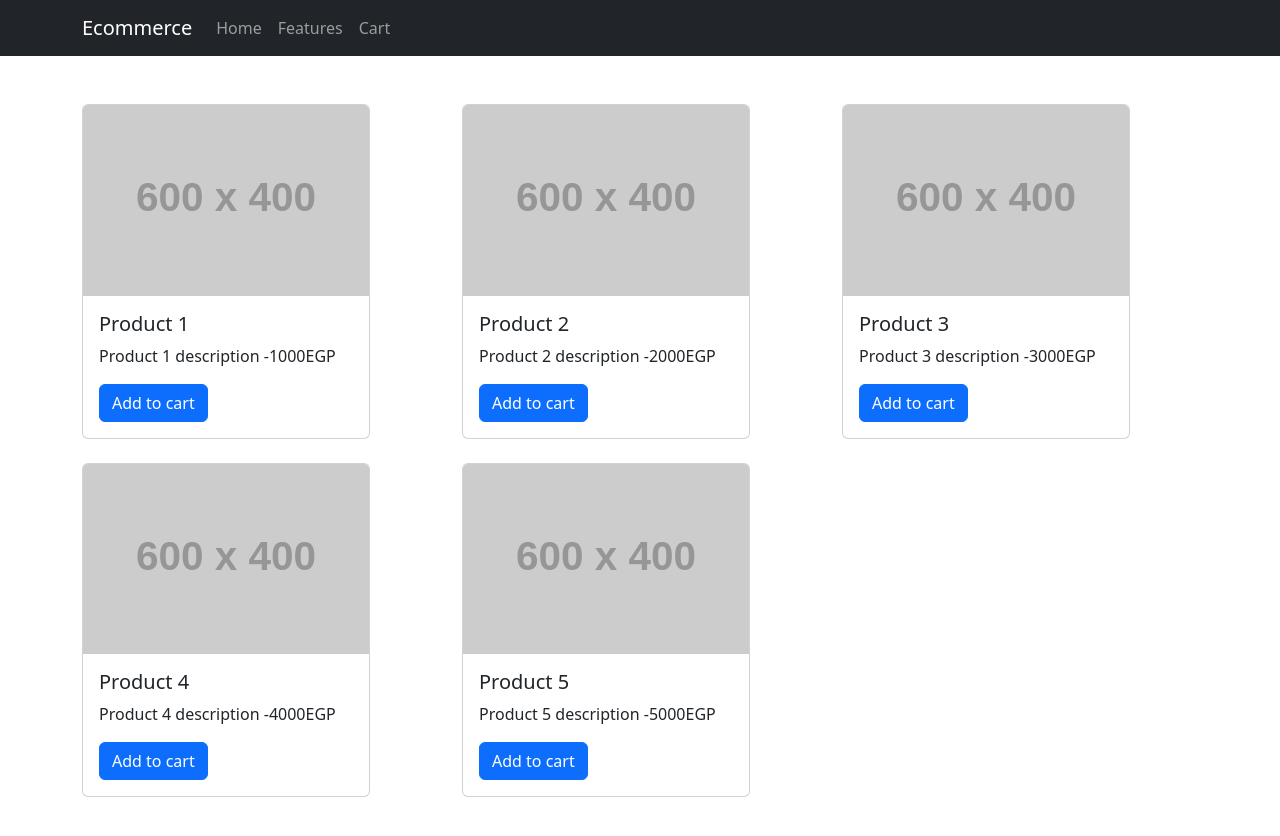
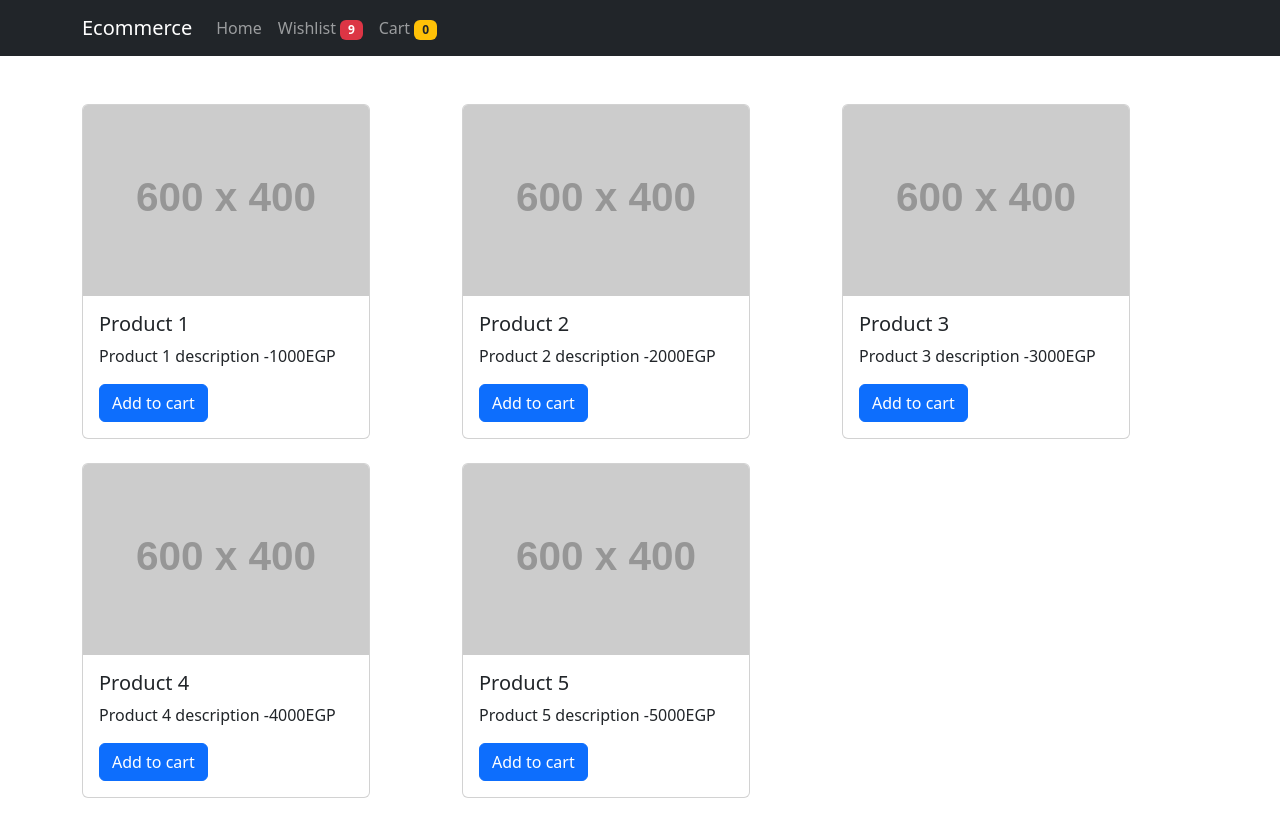
Before and after one commit to MohammadKhallaf/g-two-ecommerce, a React (Create React App) app: page / in a window 1280 px wide. Shown: the top 836 px of the page. Built offline with nearby package versions, Linux system fonts and the light colour scheme.

Commit message:
end of 9 sept session

```diff
--- a/src/App.js
+++ b/src/App.js
@@ -1,19 +1,53 @@
 import { BrowserRouter, Route, Routes } from "react-router-dom";
 import CustomNavbar from "./components/CustomNavbar";
 import ProductList from "./pages/ProductList";
+import CartPage from "./pages/CartPage";
+import "./App.css";
+import { useState } from "react";
+import { CartContext } from "./CartContext";
 
-import "./App.css";
 function App() {
+  const [cart, setCart] = useState([]);
+  const addToCart = (product) => {
+    // prevState === cart state (on the exact previous render)
+    setCart((prevState) => {
+      // add item to array
+      //! prevState.push(product); dont use the original array
+      // update the same original array
+      //  to update state -> should return a new array
+      // --------------------------------------------------- //
+
+      //1. check if the product is already in the cart
+      //2. add +1 to the qty
+      //3.  if not --> add to the cart with qty = 1
+      // 1. CHECK if exists
+      const idx = prevState.findIndex((item) => item.id === product.id);
+      if (idx > -1) {
+        // if exists
+        const currentProduct = prevState[idx];
+        currentProduct.qty += 1;
+
+        return [...prevState];
+      } else {
+        const newProduct = { ...product, qty: 1 };
+        return [...prevState, newProduct];
+      }
+    });
+  };
+
   return (
+    <CartContext.Provider value={{ cart, addToCart }}>
       <BrowserRouter>
         <div>
           <CustomNavbar />
 
           <Routes>
             <Route path="/" element={<ProductList />} />
+            <Route path="cart" element={<CartPage />} />
           </Routes>
         </div>
       </BrowserRouter>
+    </CartContext.Provider>
   );
 }
 
--- /dev/null
+++ b/src/CartContext.js
@@ -0,0 +1,3 @@
+import { createContext } from "react";
+
+export const CartContext = createContext();
--- a/src/components/CustomNavbar.jsx
+++ b/src/components/CustomNavbar.jsx
@@ -1,16 +1,30 @@
 import Container from "react-bootstrap/Container";
 import Nav from "react-bootstrap/Nav";
 import Navbar from "react-bootstrap/Navbar";
+import { Link } from "react-router-dom";
+import Badge from "react-bootstrap/Badge";
+import { useContext } from "react";
+import { CartContext } from "../CartContext";
 
 function CustomNavbar() {
+  const { cart, addToCart } = useContext(CartContext);
   return (
     <Navbar bg="dark" data-bs-theme="dark">
       <Container>
-        <Navbar.Brand href="#home">Ecommerce</Navbar.Brand>
+        <Navbar.Brand as={Link} to="/">
+          Ecommerce
+        </Navbar.Brand>
         <Nav className="me-auto">
           <Nav.Link href="#home">Home</Nav.Link>
-          <Nav.Link href="#features">Features</Nav.Link>
-          <Nav.Link href="#pricing">Cart</Nav.Link>
+          <Nav.Link href="#features">
+            Wishlist <Badge bg="danger">9</Badge>
+          </Nav.Link>
+          <Nav.Link as={Link} to="cart">
+            Cart{" "}
+            <Badge bg="warning" text="dark">
+              {cart.length}
+            </Badge>
+          </Nav.Link>
         </Nav>
       </Container>
     </Navbar>
--- a/src/components/ProductCard.jsx
+++ b/src/components/ProductCard.jsx
@@ -1,7 +1,10 @@
+import { useContext } from "react";
 import Button from "react-bootstrap/Button";
 import Card from "react-bootstrap/Card";
+import { CartContext } from "../CartContext";
 
 function ProductCard({ product }) {
+  const { cart, addToCart } = useContext(CartContext);
   return (
     <Card style={{ width: "18rem" }}>
       <Card.Img variant="top" src="https://placehold.co/600x400" />
@@ -10,7 +13,14 @@ function ProductCard({ product }) {
         <Card.Text>
           {product.description} -{product.price}EGP
         </Card.Text>
-        <Button variant="primary">Add to cart</Button>
+        <Button
+          variant="primary"
+          onClick={() => {
+            addToCart(product);
+          }}
+        >
+          Add to cart
+        </Button>
       </Card.Body>
     </Card>
   );
--- /dev/null
+++ b/src/pages/CartPage.jsx
@@ -0,0 +1,37 @@
+import Container from "react-bootstrap/Container";
+import Stack from "react-bootstrap/Stack";
+import Card from "react-bootstrap/Card";
+import { useContext } from "react";
+import { CartContext } from "../CartContext";
+
+// 1. create file js or jsx
+// 2. function ComponentName
+// 3. return <></>
+// 4. export
+function CartPage() {
+  const { cart, addToCart } = useContext(CartContext);
+  // cart => map
+  return (
+    <Container className="my-5">
+      {" "}
+      <Stack gap={3}>
+        {cart.map(function (product, arg2, arg3) {
+          // current item -> arg / item / product / ahmed <- 1st arg
+          // index in the array -> door / idx / index / mahmoud <- 2nd arg
+          // --> shape ->[black-box]--> <SHAPE />
+          // return
+
+          // arg2 ===> index
+          return (
+            <Card key={arg2}>
+              <Card.Body>
+                {product.name} x{product.qty}
+              </Card.Body>
+            </Card>
+          );
+        })}
+      </Stack>
+    </Container>
+  );
+}
+export default CartPage;
--- a/src/pages/ProductList.jsx
+++ b/src/pages/ProductList.jsx
@@ -19,11 +19,13 @@ const productList = [
     description: "Product 2 description",
   },
   {
+
     id: 3,
     name: "Product 3",
     price: 3000,
     image: "https://placehold.co/600x400",
     description: "Product 3 description",
+
   },
   {
     id: 4,
```
Also changed, not shown: 1 other file (tests, documents, lock files or other folders). Lines whose indentation alone changed are shown as unchanged.
